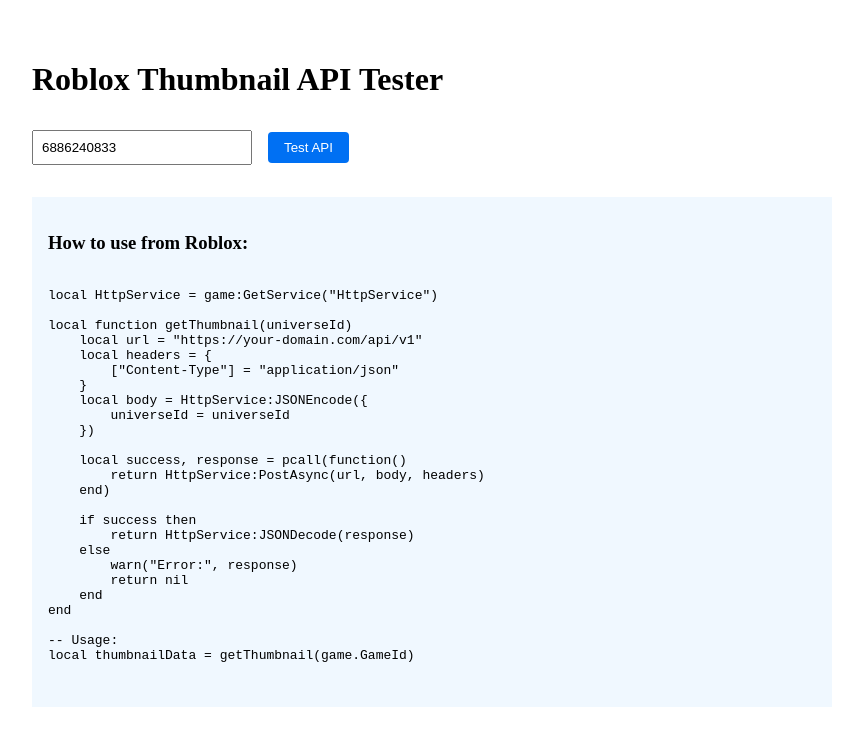
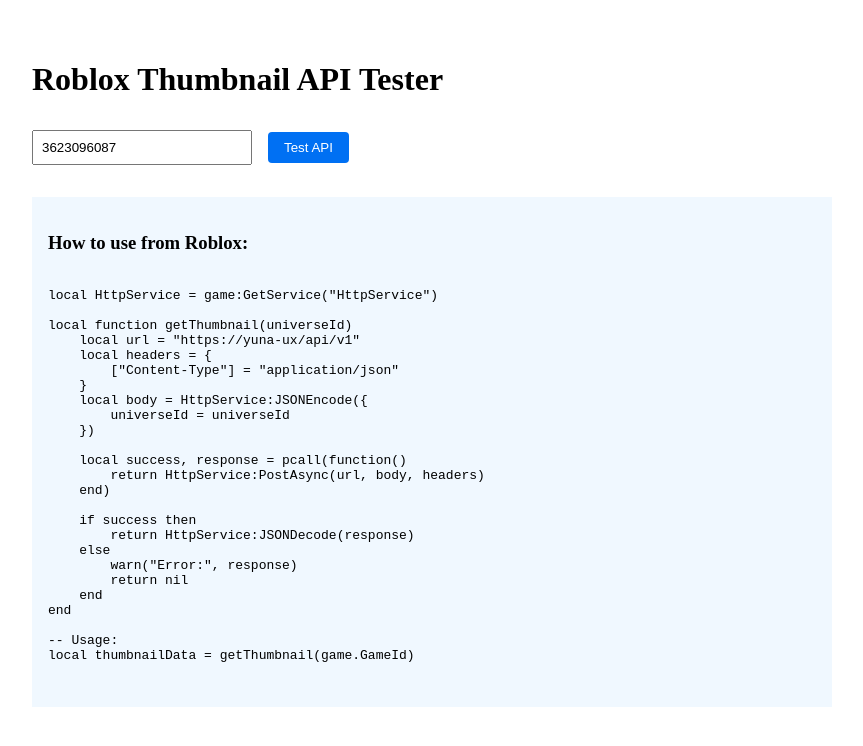
Before and after one commit to Yuna-ux/Yuna-ux, a Next.js app: page / in a window 1280 px wide. Shown: the top 746 px of the page, without its empty margins (208-1071 px from the left). Built offline with nearby package versions, Linux system fonts and the light colour scheme.

Commit message:
Update page.js

```diff
--- a/app/page.js
+++ b/app/page.js
@@ -2,7 +2,7 @@
 import { useState } from 'react'
 
 export default function ThumbnailTester() {
-  const [universeId, setUniverseId] = useState('6886240833')
+  const [universeId, setUniverseId] = useState('3623096087')
   const [result, setResult] = useState(null)
   const [loading, setLoading] = useState(false)
 
@@ -89,7 +89,7 @@
 local HttpService = game:GetService("HttpService")
 
 local function getThumbnail(universeId)
-    local url = "https://your-domain.com/api/v1"
+    local url = "https://yuna-ux/api/v1"
     local headers = {
         ["Content-Type"] = "application/json"
     }
```
